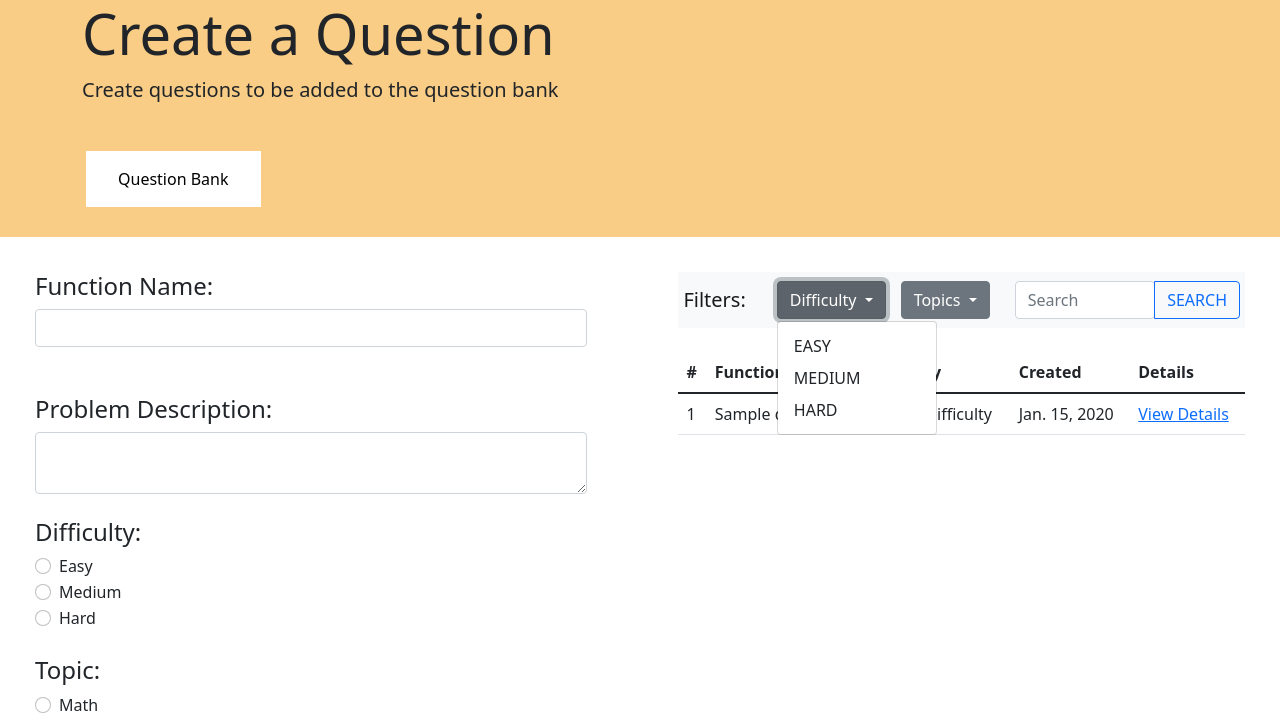
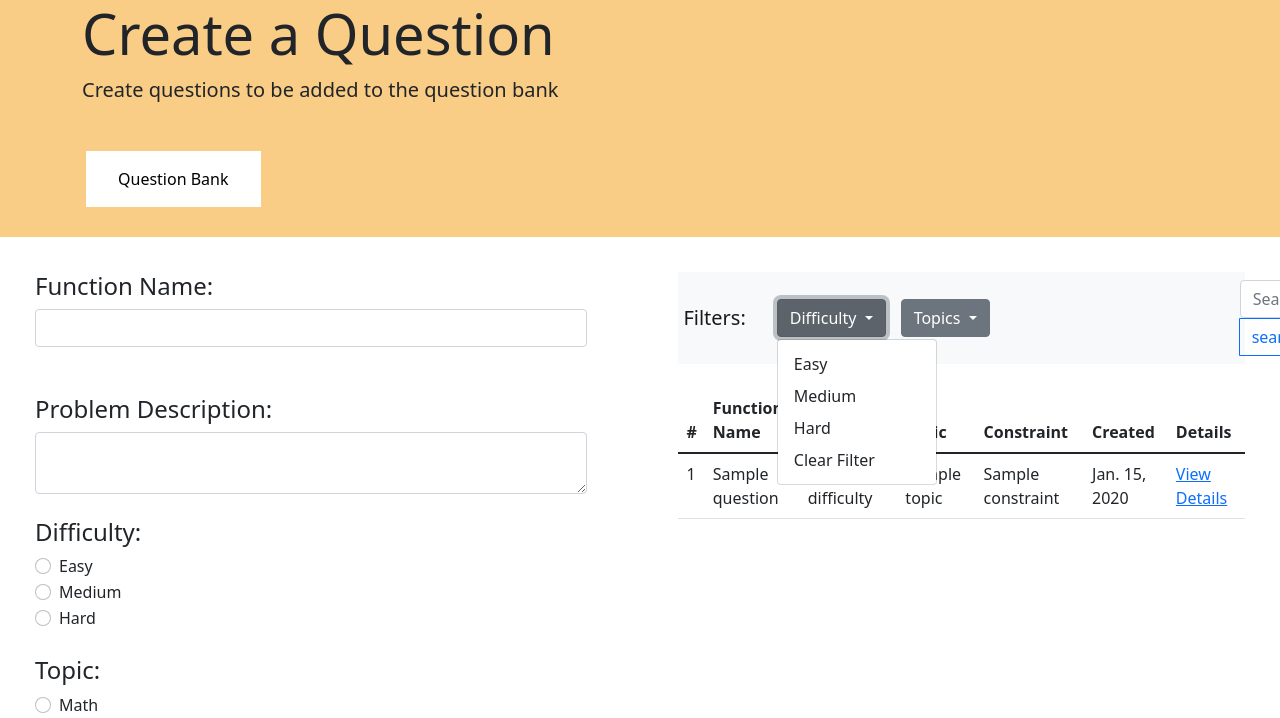
Before and after one commit to Mehakpreet21/OnlineGrading-1, a Django app: template exam/templates/exam/question/add.html in a window 1280 px wide, after a click on "Difficulty". Shown: the top 718 px of the page. Run offline with Django 4.2, Linux system fonts and the light colour scheme; the template is opened without the code that fills it: most values are stand-ins (such as "Sample title", 1, 10 or a date in 2020).

Commit message:
fixed questions/add.html

```diff
--- a/exam/templates/exam/question/add.html
+++ b/exam/templates/exam/question/add.html
@@ -221,9 +221,10 @@
               Difficulty
             </button>
             <ul class="dropdown-menu" aria-labelledby="dropdownMenuButton1">
-              <li><a class="dropdown-item" href="#">EASY</a></li>
-              <li><a class="dropdown-item" href="#">MEDIUM</a></li>
-              <li><a class="dropdown-item" href="#">HARD</a></li>
+              <li><button class="dropdown-item" onclick="onDifficultySelected('EASY')">Easy</button></li>
+              <li><button class="dropdown-item" onclick="onDifficultySelected('MEDIUM')">Medium</button></li>
+              <li><button class="dropdown-item" onclick="onDifficultySelected('HARD')">Hard</button></li>
+              <li><button class="dropdown-item" onclick="onDifficultySelected(null)">Clear Filter</button></li>
             </ul>
           </div>
         </li>
@@ -233,25 +234,20 @@
               Topics
             </button>
             <ul class="dropdown-menu" aria-labelledby="dropdownMenuButton1">
-              <!-- {% for topic in topic_list %}
-              <li><a class="dropdown-item" href="#">{{ topic.name }}</a></li>
-              {% empty %}
-              <li>No Questions Yet. <a href="{% url 'exam:questions-add' %}">Add a new question</a> </li>
-              {% endfor %}
-              -->
-              <li><a class="dropdown-item" href="#">FORLOOP</a></li>
-              <li><a class="dropdown-item" href="#">WHILELOOP</a></li>
-              <li><a class="dropdown-item" href="#">RECURSION</a></li>
-              <li><a class="dropdown-item" href="#">MATH</a></li>
-              <li><a class="dropdown-item" href="#">ARRAYS</a></li>
-              <li><a class="dropdown-item" href="#">IF</a></li>
+              <li><button class="dropdown-item" onclick="onTopicSelected('FORLOOP')">For Loop</button></li>
+              <li><button class="dropdown-item" onclick="onTopicSelected('WHILELOOP')">While Loop</button></li>
+              <li><button class="dropdown-item" onclick="onTopicSelected('RECURSION')">Recursion</button></li>
+              <li><button class="dropdown-item" onclick="onTopicSelected('MATH')">Math</button></li>
+              <li><button class="dropdown-item" onclick="onTopicSelected('ARRAYS')">Arrays</button></li>
+              <li><button class="dropdown-item" onclick="onTopicSelected('IF')">If</button></li>
+              <li><button class="dropdown-item" onclick="onTopicSelected(null)">Clear Filter</button></li>
             </ul>
           </div>
         </li>
       </ul>
-      <div class="input-group" style="padding-left:25px; padding-right:5px">
-        <input type="search" class="form-control rounded" placeholder="Search" aria-label="Search" aria-describedby="search-addon" />
-        <button type="button" class="btn btn-outline-primary">SEARCH</button>
+      <div class="input-group" style="padding-left:250px; padding-right:50px">
+        <input type="search" class="form-control rounded" placeholder="Search" aria-label="Search" aria-describedby="search-addon" onkeydown="keywordSearch(this.value)"/>
+        <button type="button" class="btn btn-outline-primary">search</button>
       </div>
   </nav>
   <br>
@@ -261,16 +257,20 @@
       <th>#</th>
       <th>Function Name</th>
       <th>Difficulty</th>
+      <th>Topic</th>
+      <th>Constraint</th>
       <th>Created</th>
       <th>Details</th>
     </thead>
     <tbody>
       {% for question in question_list %}
-
-      <tr>
+      <!-- -{{ question.name }}-{{ question.difficulty }}-{{ question.topic }} -->
+      <tr id="view-{{ question.pk }}">
         <td>{{ question.pk }}</td>
         <td>{{ question.name }}</td>
         <td>{{ question.difficulty }}</td>
+        <td>{{ question.topic }}</td>
+        <td>{{ question.constraint }}</td>
         <td>{{ question.created|date }}</td>
         <td><a href="{% url 'exam:questions-detail' question.pk %}">View Details</a></td>
       </tr>
@@ -280,5 +280,59 @@
       {% endfor %}
     </tbody>
   </table>
+
 </div>
 {% endblock %}
+
+{% block scripts %}
+<!-- Question Bank -->
+<script>
+  // We create a JS array with our question data we can search through
+  const questions = [
+    {% for question in question_list %}
+      { id: "{{ question.id }}", name: "{{ question.name }}", topic: "{{ question.topic }}", difficulty: "{{ question.difficulty }}", detail:"{{ question.detail }}"},
+    {% endfor %}
+  ]
+</script>
+
+<script>
+  function onDifficultySelected(difficulty) {
+    if(difficulty === null) return showAll()
+
+    const show = questions.filter(q => q.difficulty === difficulty)
+    const showIds = show.map(q => q.id)
+
+    showAllInArray(showIds)
+  }
+
+  function onTopicSelected(topic) {
+    if(topic === null) return showAll()
+
+    const show = questions.filter(q => q.topic === topic)
+    const showIds = show.map(q => q.id)
+
+    showAllInArray(showIds)
+  }
+
+  function keywordSearch(keyword) {
+    const show = questions.filter(q => q.name.includes(keyword) || q.detail.includes(keyword))
+    const showIds = show.map(q => q.id)
+
+    showAllInArray(showIds)
+  }
+
+
+  function showAllInArray(showOnly) {
+    for(q of questions) {
+      if(showOnly.includes(q.id)) $(`#view-${q.id}`).show()
+      else $(`#view-${q.id}`).hide()
+    }
+  }
+
+  function showAll() {
+    for(q of questions) {
+      $(`#view-${q.id}`).show()
+    }
+  }
+</script>
+{% endblock %}
```
Also changed, not shown: exam/templates/exam/exam/add.html (+17 -21 lines).
